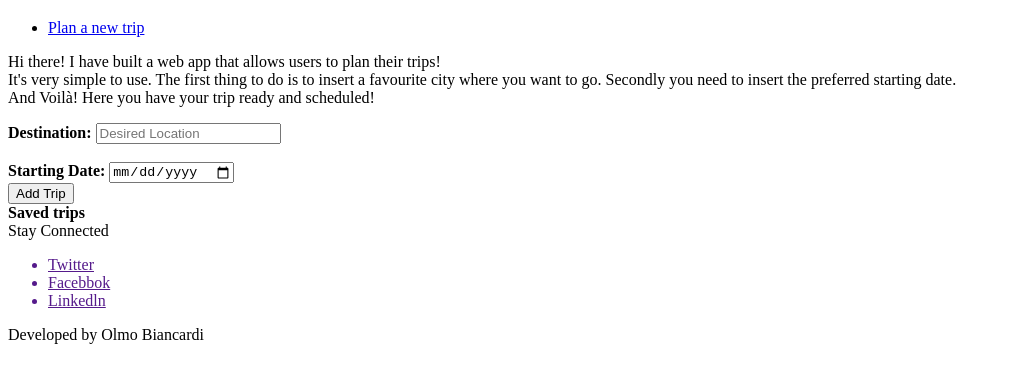
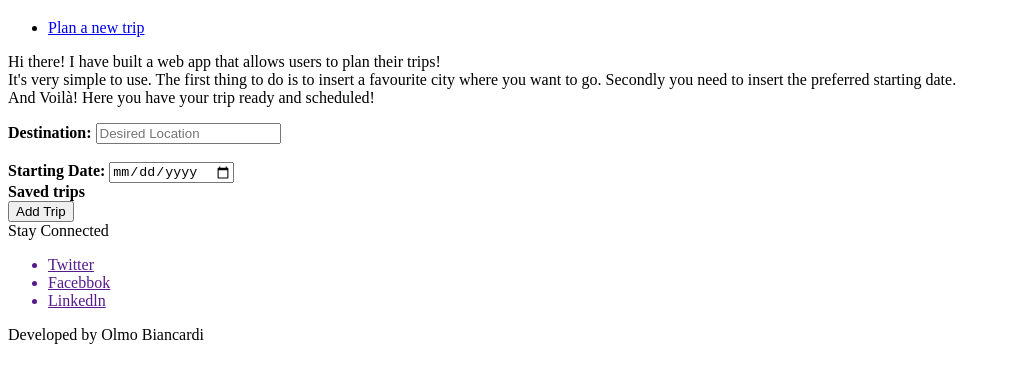
Before and after one commit to olmobianc/Project-5---Udacity-Front-End-Web-Development-Nanodegree, a website built with webpack: page src/client/views/index.html in a window 1280 px wide. Shown: the part 48-430 px from the top of the page, without its empty margins (0-1011 px from the left). Built offline with nearby package versions, Linux system fonts and the light colour scheme.

Commit message:
feat: improving styles

```diff
--- a/src/client/styles/style.scss
+++ b/src/client/styles/style.scss
@@ -26,9 +26,23 @@ body{
 }
 
 /*MAIN*/
+.container {
+    display: grid;
+    grid-template-columns: 0.3fr 0.7fr;
+    grid-template-rows: minmax(30px, auto);
+    grid-gap: 30px;
+    grid-template-areas:
+    "left"
+    "right";
+}
+
+.destination-and-date-box {
+    grid-area: left;
+    margin-bottom: 30px;
+}
 
 .explanation {
-    padding: 10px 50px 80px;
+    padding: 40px 50px 100px;
     background-color: rgba(68, 63, 63, 0.205);
 }
 
@@ -38,13 +52,12 @@ body{
     margin-top: 40px;
 }
 
-.destination-and-date-box {
-    margin-bottom: 30px;
-    display: inline-block;
+.bold {
+    font-weight: 600;
 }
 
-.bold {
-    font-weight: 600;
+.text-center {
+    text-align: center;
 }
 
 #button-trip {
@@ -59,7 +72,6 @@ body{
 
 /*RESULT BOX*/
 #result-box {
-    display: inline-block;
 }
 
 /*FOOTER*/
--- a/src/client/views/index.html
+++ b/src/client/views/index.html
@@ -30,6 +30,9 @@
                 </p>
             </div>
 
+            <div class="container">
+
+                <!--DEST AND DATE BOX-->
                 <div id="adding-trip" class="destination-and-date-box">
 
                     <strong>Destination:</strong>
@@ -43,14 +46,20 @@
 
                 </div>
 
-            <button id="button-trip">Add Trip</button>
-
-            <section id="result-box">
+                <!--RESULT BOX-->
+                <div id="result-box">
                     <div class="text-center"><strong>Saved trips</strong></div>
 
                     <div id="results">
                     </div>
-            </section>
+
+                </div>
+
+            </div>
+
+            <button id="button-trip">Add Trip</button>
+
+
 
         </main>
 
```
Also changed, not shown: dist/index.html. Lines whose indentation alone changed are shown as unchanged.
